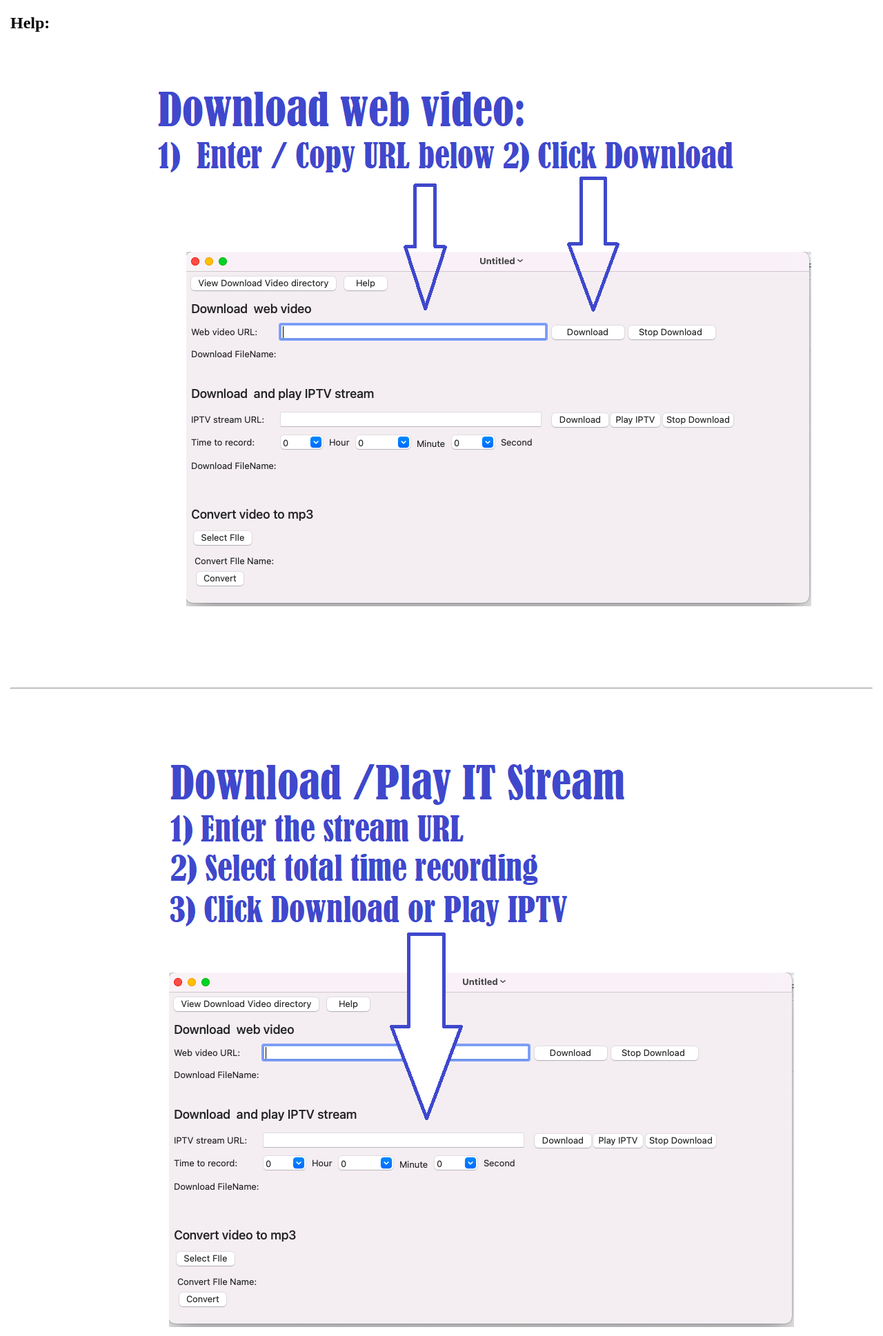
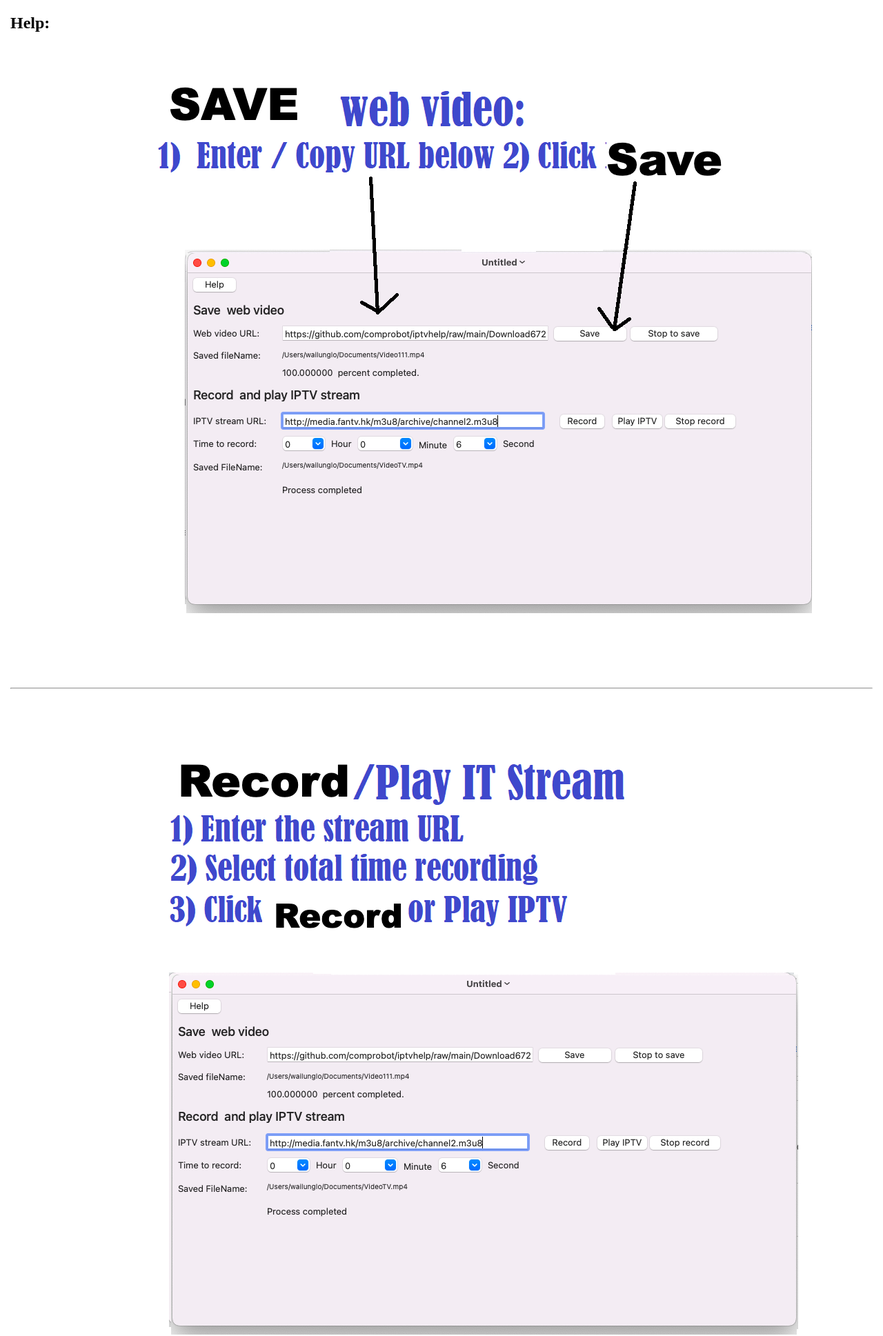
Before and after one commit to comprobot/downloadvideo, a plain HTML site: page index.html in a window 1280 px wide. Shown: the top 1937 px of the page at 69% size. Drawn offline with Linux system fonts and the light colour scheme.

Commit message:
Update index.html

```diff
--- a/index.html
+++ b/index.html
@@ -135,22 +135,18 @@
 		     </h2>
 
 			 <br/>
-			 <img src="screen1.png" >
+			 <img src="screen1-1a.png" >
 
 
 			 <hr/>
 			 <br/><br/><br/>
 
-			 <img src="screen2.png" >
+			 <img src="screen2-1a.png" >
 
 			 <hr/>
 			 <br/><br/><br/>
 
 
-			 <img src="screen3.png" >
-
-			 <hr/>
-			 <br/><br/><br/>
 
 
             <h2 >
```
